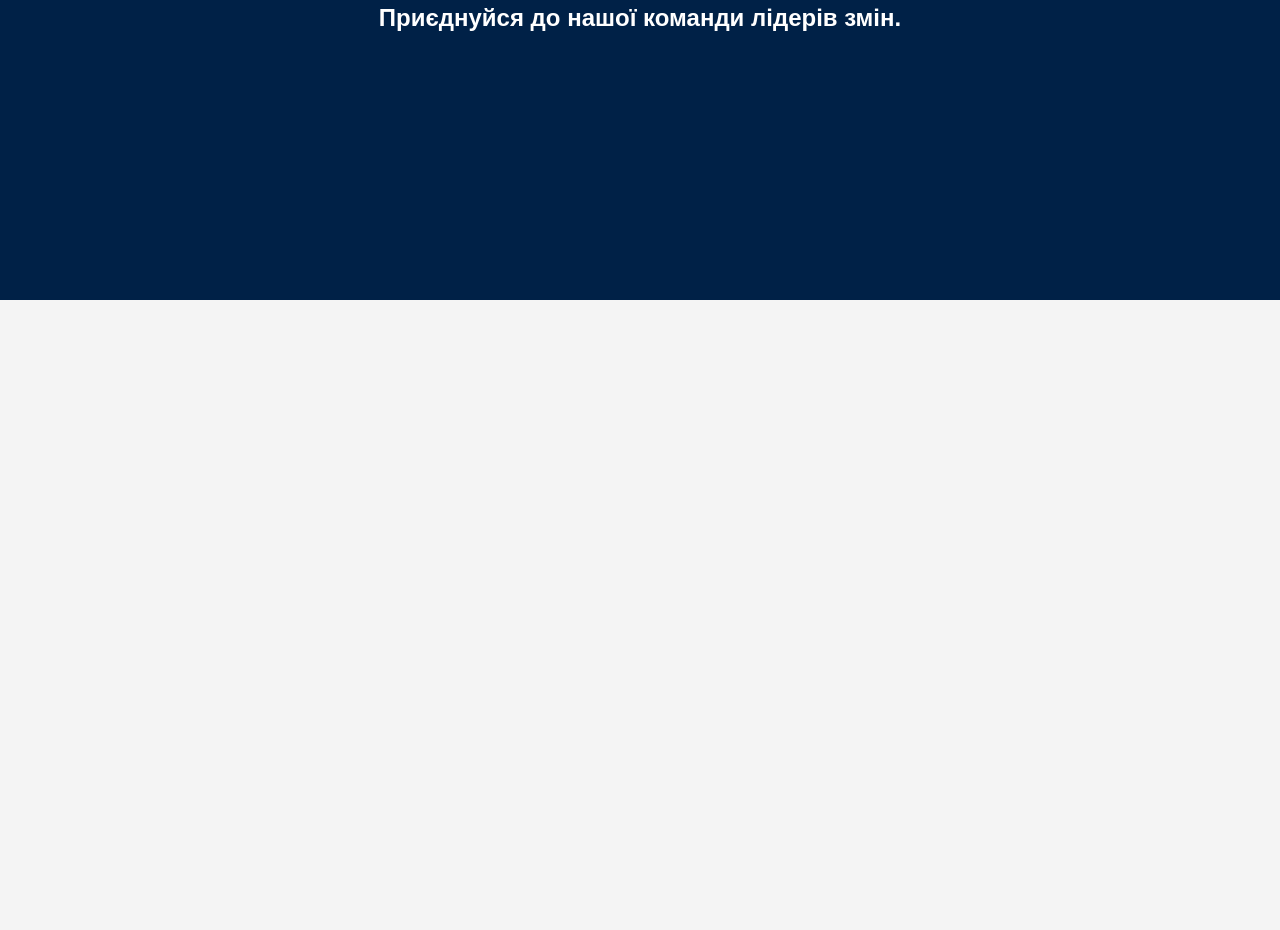
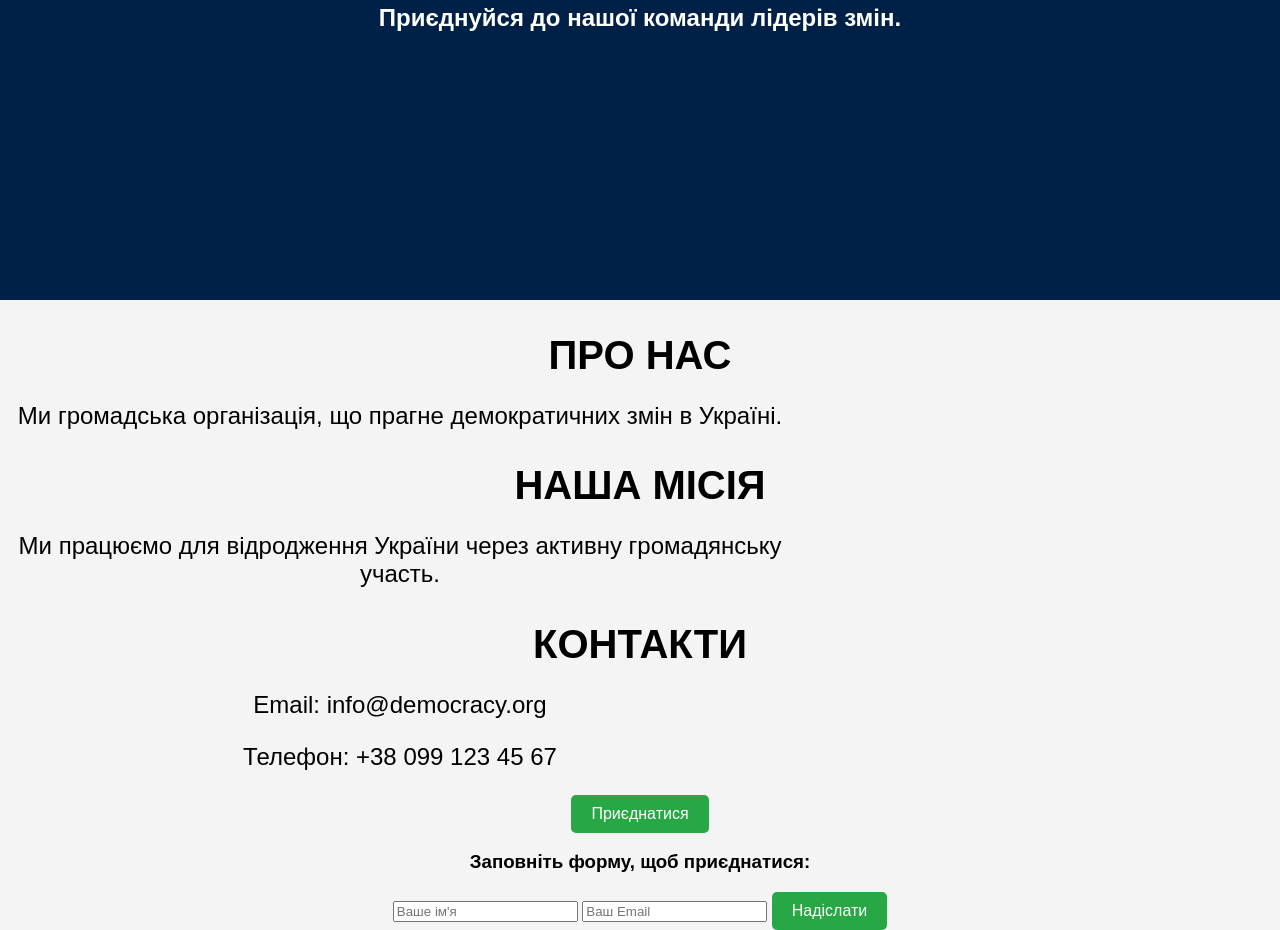
Before and after one commit to demgopf/NGODGP, a plain HTML site: page index.html in a window 1280 px wide. Shown: the part 540-1470 px from the top of the page. Before the commit the page ends 840 px from the top, so only its background shows below. Drawn offline with Linux system fonts and the light colour scheme.

Commit message:
Add files via upload

```diff
--- a/index.html
+++ b/index.html
@@ -13,5 +13,28 @@
         <p>Ми розпочинаємо свою роботу, щоб відродити Україну!</p>
         <p><strong>Приєднуйся до нашої команди лідерів змін.</strong></p>
     </div>
+    <section id="about">
+        <h2>Про нас</h2>
+        <p>Ми громадська організація, що прагне демократичних змін в Україні.</p>
+    </section>
+
+    <section id="mission">
+        <h2>Наша місія</h2>
+        <p>Ми працюємо для відродження України через активну громадянську участь.</p>
+    </section>
+
+    <section id="contacts">
+        <h2>Контакти</h2>
+        <p>Email: info@democracy.org</p>
+        <p>Телефон: +38 099 123 45 67</p>
+    </section>
 </body>
 </html>
+<button id="joinBtn">Приєднатися</button>
+
+<div id="joinForm" class="hidden">
+    <h3>Заповніть форму, щоб приєднатися:</h3>
+    <input type="text" id="name" placeholder="Ваше ім'я">
+    <input type="email" id="email" placeholder="Ваш Email">
+    <button id="submitBtn">Надіслати</button>
+</div>
```
